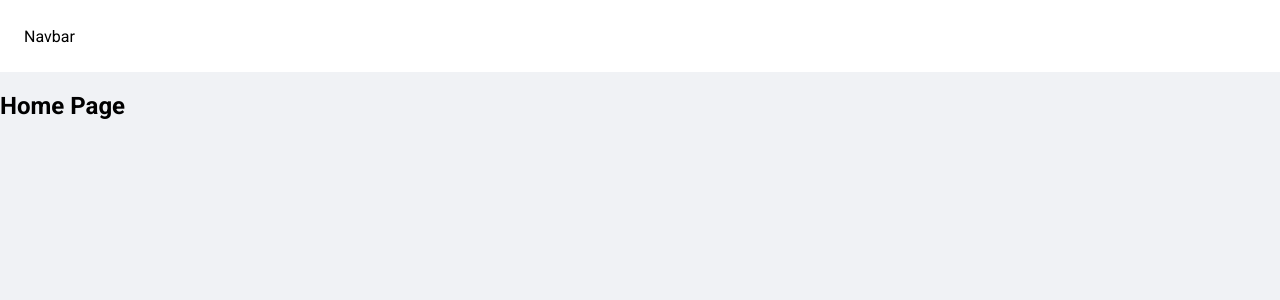
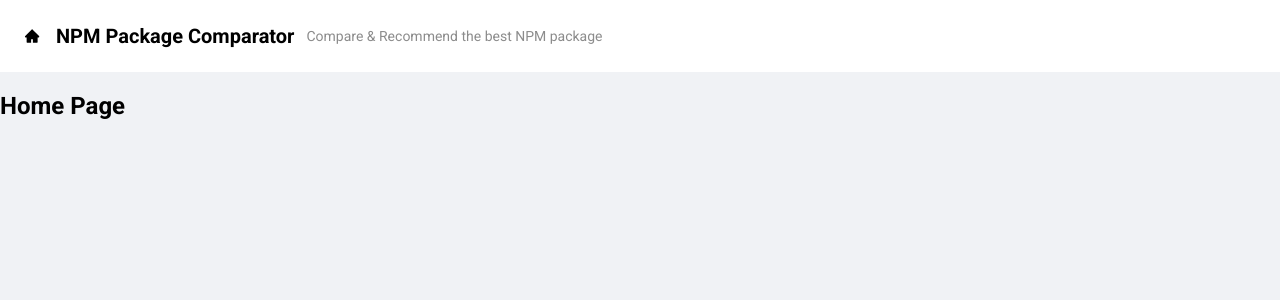
Before and after one commit to afnan-emumba/npm-package-comparator, a Next.js app: page / in a window 1280 px wide. Shown: the top 300 px of the page. Built offline with nearby package versions, Linux system fonts and the light colour scheme.

Commit message:
created navbar

```diff
--- a/app/layout.tsx
+++ b/app/layout.tsx
@@ -1,5 +1,5 @@
 import type { Metadata } from "next";
-import { Roboto } from "@next/font/google";
+import { Roboto } from "next/font/google";
 import "./globals.css";
 
 const roboto = Roboto({
--- a/components/navbar/Navbar.module.css
+++ b/components/navbar/Navbar.module.css
@@ -1,9 +1,28 @@
 .navbar {
     display: flex;
-    justify-content: space-between;
     align-items: center;
+    justify-content: start;
+    gap: 16px;
     padding: 0 24px;
     background-color: #fff;
     color: #000;
     height: 72px;
 }
+
+.navbarContent {
+    display: flex;
+    align-items: center;
+    justify-content: start;
+    gap: 12px;
+}
+
+.navbarContent h1 {
+    font-size: 20px;
+    font-weight: 600;
+}
+
+.navbarContent p {
+    font-size: 14px;
+    font-weight: 400;
+    color: #8c8c8c;
+}
--- a/components/navbar/Navbar.tsx
+++ b/components/navbar/Navbar.tsx
@@ -1,6 +1,16 @@
+import { HomeIcon } from "@/public/icons";
 import styles from "./Navbar.module.css";
+
 const Navbar = () => {
-  return <div className={styles.navbar}>Navbar</div>;
+  return (
+    <div className={styles.navbar}>
+      <HomeIcon />
+      <div className={styles.navbarContent}>
+        <h1>NPM Package Comparator</h1>
+        <p>Compare & Recommend the best NPM package</p>
+      </div>
+    </div>
+  );
 };
 
 export default Navbar;
--- a/package.json
+++ b/package.json
@@ -9,7 +9,6 @@
     "lint": "next lint"
   },
   "dependencies": {
-    "@next/font": "^14.2.15",
     "next": "14.2.23",
     "react": "^18",
     "react-dom": "^18"
--- /dev/null
+++ b/public/icons.tsx
@@ -0,0 +1,17 @@
+export const HomeIcon = () => {
+  return (
+    <svg
+      width='16'
+      height='14'
+      viewBox='0 0 16 14'
+      fill='none'
+      xmlns='http://www.w3.org/2000/svg'
+    >
+      <path
+        d='M15.0228 6.89059L8.48508 0.459338C8.43801 0.412907 8.3821 0.37607 8.32054 0.350937C8.25899 0.325803 8.19301 0.312866 8.12637 0.312866C8.05974 0.312866 7.99375 0.325803 7.9322 0.350937C7.87065 0.37607 7.81474 0.412907 7.76766 0.459338L1.22997 6.89059C1.03951 7.07809 0.93158 7.33278 0.93158 7.5984C0.93158 8.14996 1.38711 8.5984 1.94739 8.5984H2.63624V13.1875C2.63624 13.464 2.86321 13.6875 3.14414 13.6875H7.11056V10.1875H8.88823V13.6875H13.1086C13.3895 13.6875 13.6165 13.464 13.6165 13.1875V8.5984H14.3054C14.5752 8.5984 14.8339 8.49371 15.0244 8.30465C15.4196 7.91403 15.4196 7.28121 15.0228 6.89059V6.89059Z'
+        fill='black'
+        fillOpacity='1'
+      />
+    </svg>
+  );
+};
```
Also changed, not shown: 1 other file (tests, documents, lock files or other folders).
